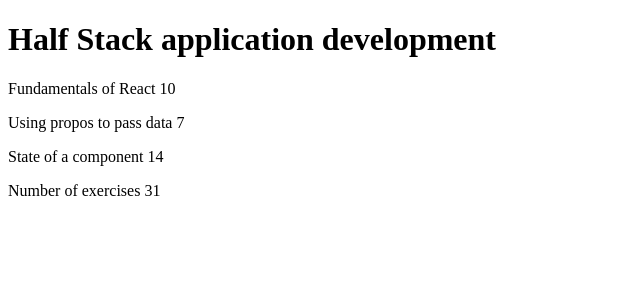
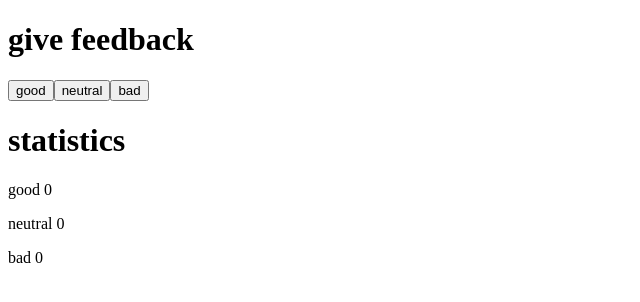
Before and after one commit to AndregSouza/fullstackopen-exercises, a React (Vite) app in the folder part1/: page / in a window 1280 px wide. Shown: the top 302 px of the page, without its empty margins (0-640 px from the left). Built offline with nearby package versions, Linux system fonts and the light colour scheme.

Commit message:
Exercise 1.6 Checkpoint

```diff
--- a/part1/src/App.jsx
+++ b/part1/src/App.jsx
@@ -1,67 +1,44 @@
-const Header = (props) => {
+import { useState } from 'react'
+
+const App = () => {
+  // save clicks of each button to its own state
+
+  const [good, setGood] = useState(0)
+  const [neutral, setNeutral] = useState(0)
+  const [bad, setBad] = useState(0)
+
+  const increaseByOne = () => setGood(good + 1)
+  const increaseByOne1 = () => setNeutral(neutral + 1)
+  const increaseByOne2 = () => setBad(bad + 1)
+
+  return (
+    <div>
+      <Title text = 'give feedback'/>
+      <button onClick={increaseByOne}> good </button>
+      <button onClick={increaseByOne1}> neutral </button>
+      <button onClick={increaseByOne2}> bad </button>
+      <Title text = 'statistics'/>
+      <StatisticLine text = 'good' value = {good}/>
+      <StatisticLine text = 'neutral' value = {neutral}/>
+      <StatisticLine text = 'bad' value = {bad}/>
+    </div>
+  )
+}
+
+const Title = ({text}) => {
   return(
     <h1>
-      {props.course}
+      {text}
     </h1>
   )
 }
 
-const Content = (props) => {
-  console.log(props)
-  return(
-    <div>
-      <Parts part = {props.parts[0].name} exercises = {props.parts[0].exercises} />
-      <Parts part = {props.parts[1].name} exercises = {props.parts[1].exercises} />
-      <Parts part = {props.parts[2].name} exercises = {props.parts[2].exercises} />
-    </div>
-  )
-}
-
-const Parts = (props) => {
-  console.log(props.part)
+const StatisticLine = (props) =>{
   return(
     <p>
-      {props.part} {props.exercises}
+      {props.text} {props.value}
     </p>
   )
 }
 
-const Total = (props) => {
-  return(
-    <>
-      <p>
-        Number of exercises {props.parts[0].exercises + props.parts[1].exercises + props.parts[2].exercises}
-      </p>
-    </>
-  )
-}
-
-const App = () => {
-  const course = {
-    name: 'Half Stack application development',
-    parts: [
-      {
-        name: 'Fundamentals of React',
-        exercises: 10
-      },
-      {
-        name: 'Using propos to pass data',
-        exercises: 7
-      },
-      {
-        name: 'State of a component',
-        exercises: 14
-      }
-    ]
-  }
-
-  return (
-    <div>
-      <Header course = {course.name} />
-      <Content parts = {course.parts} />
-      <Total parts = {course.parts} />
-    </div>
-  )
-}
-
 export default App
--- a/part1/src/main.jsx
+++ b/part1/src/main.jsx
@@ -1,4 +1,6 @@
+import React from 'react'
 import ReactDOM from 'react-dom/client'
+
 import App from './App'
 
 ReactDOM.createRoot(document.getElementById('root')).render(<App />)
```
